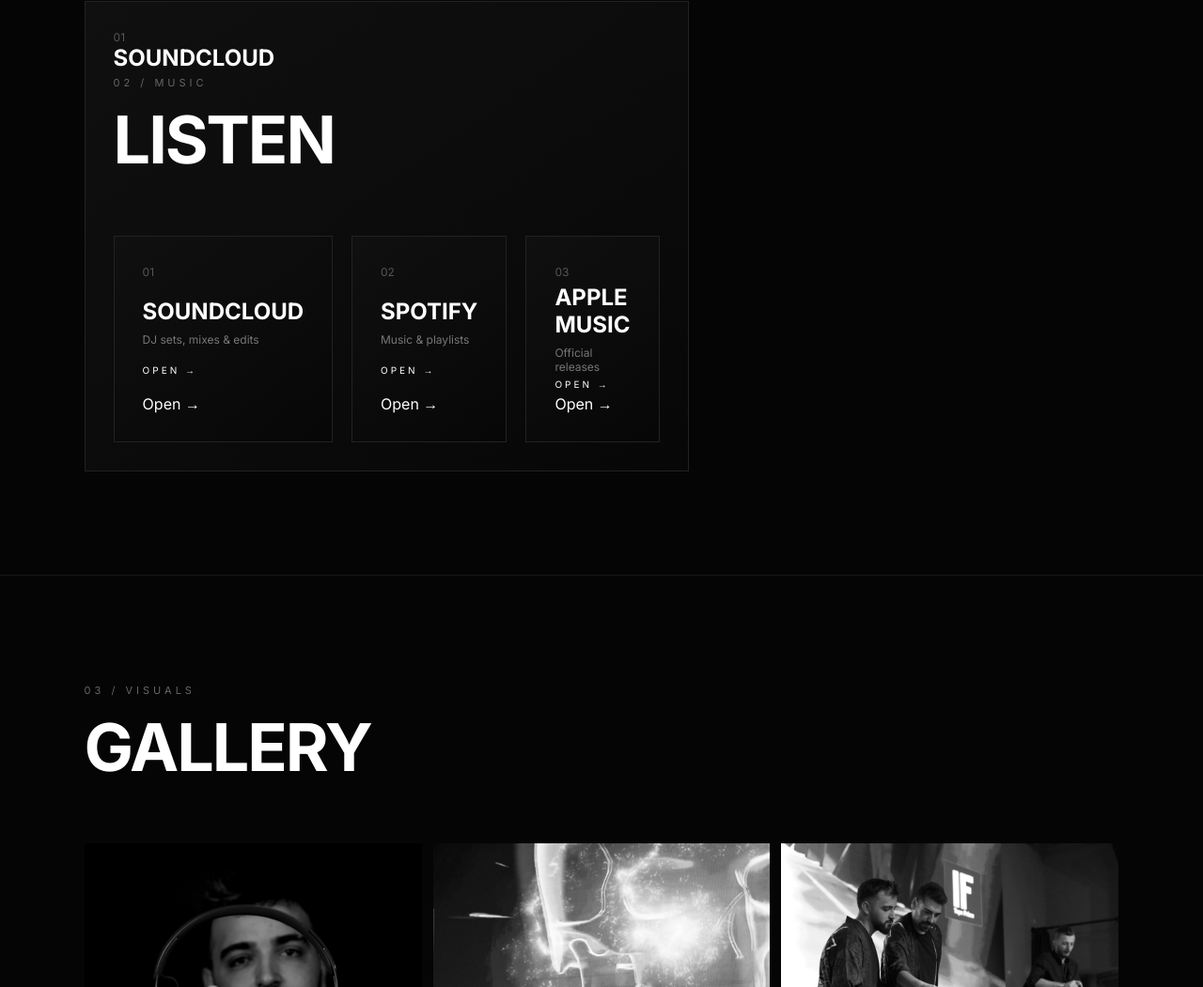
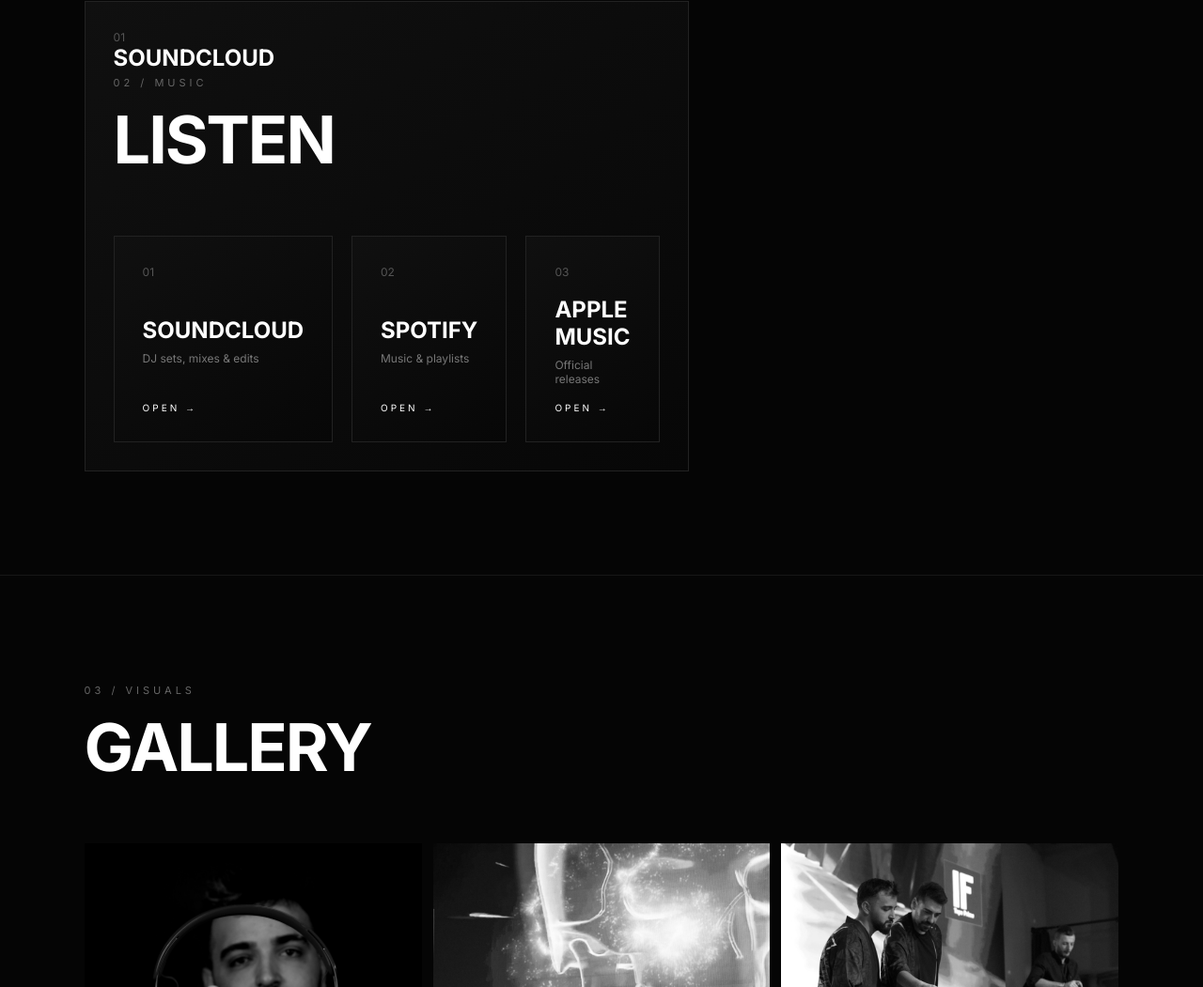
Before and after one commit to ysfdvrm0-beep/ysfdvrm0-beep.github.io, a plain HTML site: page index.html in a window 1280 px wide. Shown: the part 1506-2557 px from the top of the page at 94% size. Drawn offline with Linux system fonts and the light colour scheme.

Commit message:
Update index.html

```diff
--- a/index.html
+++ b/index.html
@@ -561,8 +561,6 @@ footer{
             <a href="https://on.soundcloud.com/CxbHtNMpd8nQteCPJt" target="_blank">
     Open →
 </a>
-                Open →
-            </a>
         </div>
 
 
@@ -577,8 +575,6 @@ footer{
            <a href="https://open.spotify.com/artist/7AVObMbZXnnSyUHdokmmAD?si=FQpAUc7LRlCcrUmYY7j6pA&utm_source=copy-link" target="_blank">
     Open →
 </a>
-                Open →
-            </a>
         </div>
 
 
@@ -593,8 +589,6 @@ footer{
             <a href="https://music.apple.com/tr/artist/yusuf-devrim-i%25C5%259F%25C4%25B1k/1834234816?l=tr" target="_blank">
     Open →
 </a>
-                Open →
-            </a>
         </div>
 
     </div>
```
